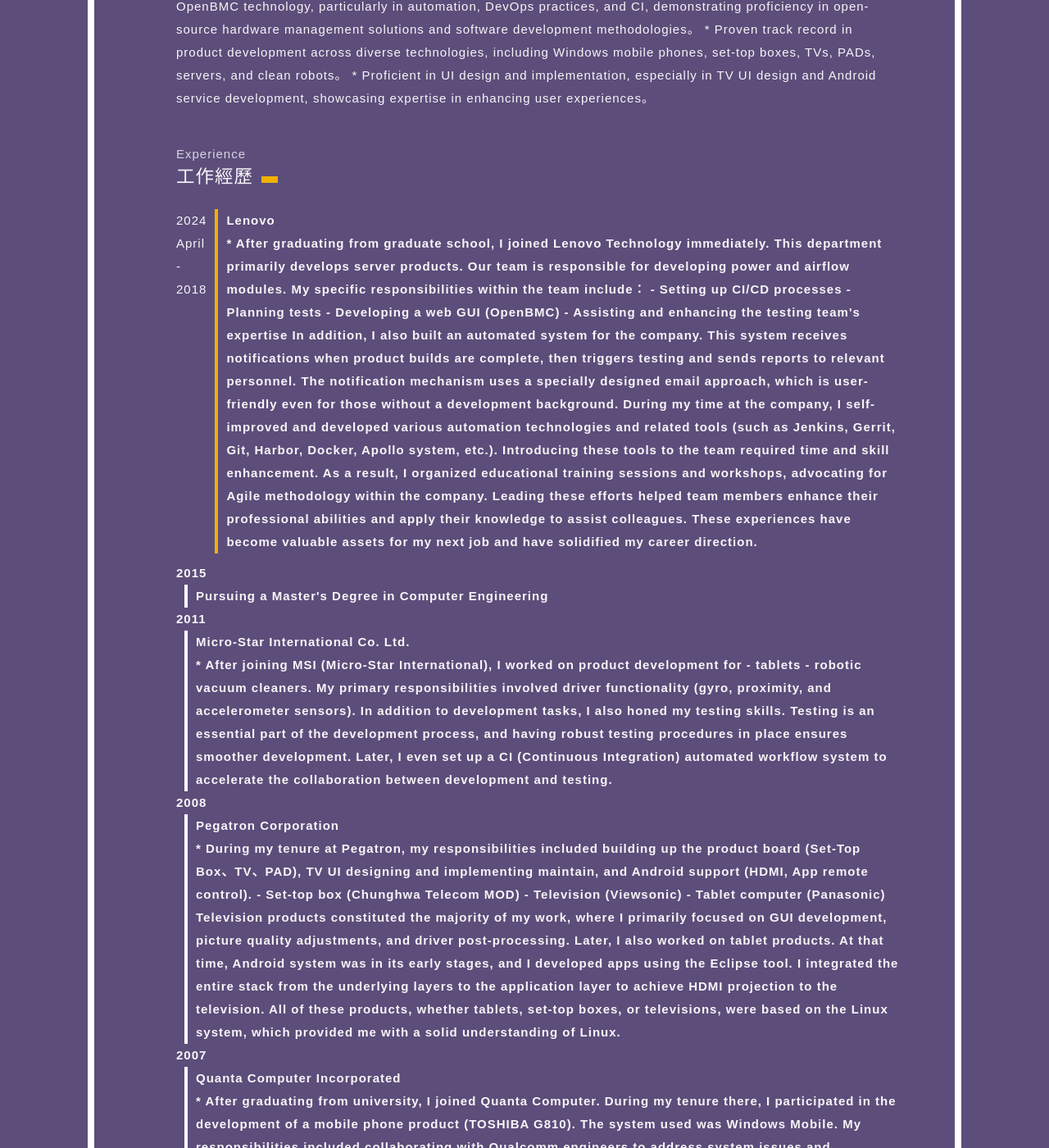
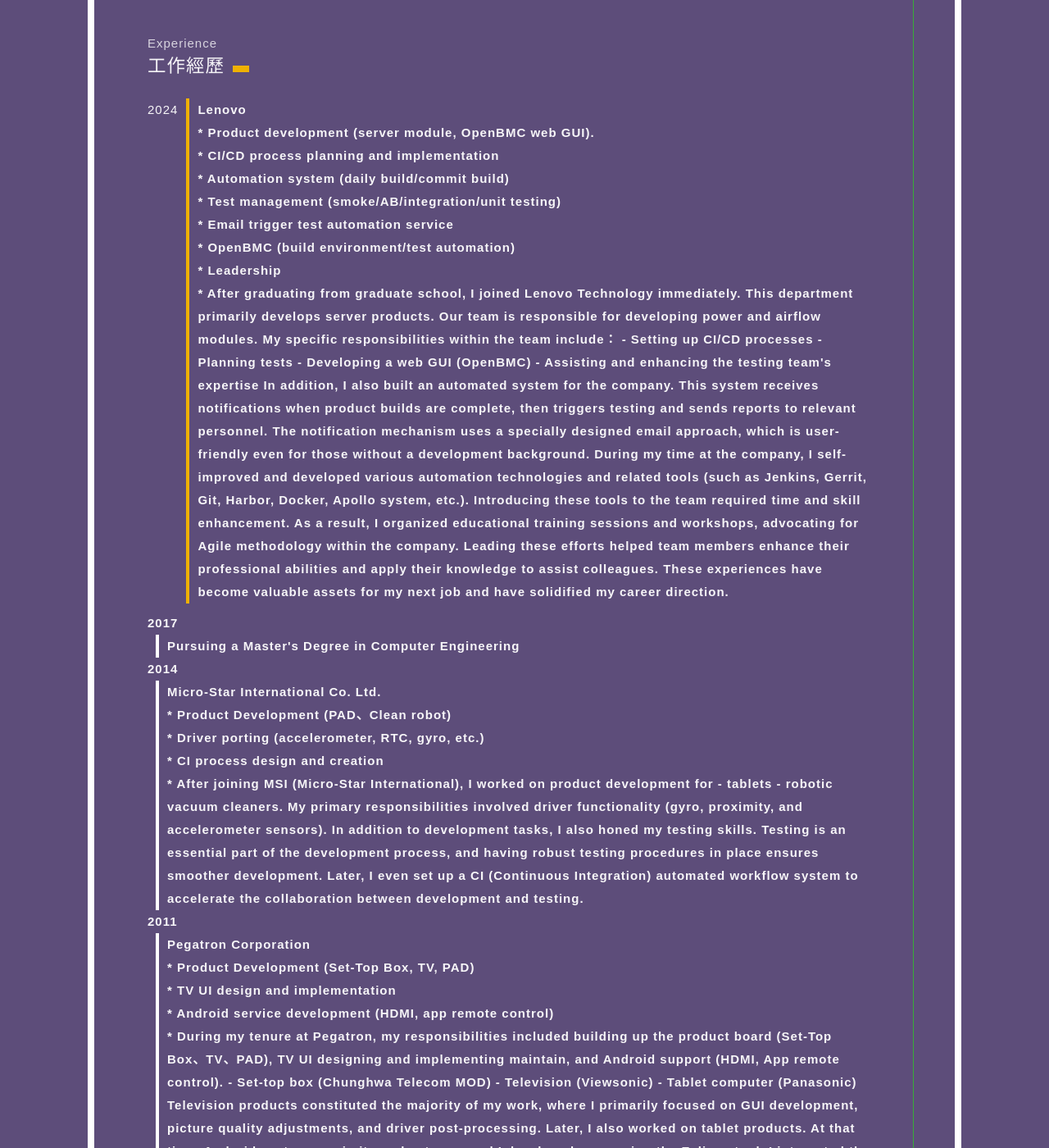
Before and after one commit to gitmaruneko/gitmaruneko.github.io, a Jekyll site: the page personal_detail.html, which Jekyll copies as it is, in a window 1280 px wide and 1400 px high, scrolled down 611 px. Shown: the whole window at 82% size. Built offline with Jekyll 4.4.1, drawn with Linux system fonts in a browser that asks for light colours; some of the changed text lies outside the part shown.

Commit message:
Add detail work history

```diff
--- a/personal_detail.html
+++ b/personal_detail.html
@@ -9,7 +9,7 @@
 
 <body>
   <div class="resume">
-  <div class="right">
+  <div class="left">
     <h1>Brief INTRO</h1>
     <hr>
     <p>I excel at integrating and designing automated systems based on team collaboration and product requirements。 This type of work brings me joy as I feel like I’m helping others, and it motivates me to delve deeper and improve my expertise。 When faced with challenges, I always approach them from multiple angles, carefully considering the overall context, and provide the best solutions based on the current situation。
@@ -30,9 +30,16 @@
       <h4>Experience</h4>
       <h2>工作經歷</h2>
       <ul class="listExperience">
-        <li class="year">2024 April - 2018
+        <li class="year">2024
           <ul>
               <li><b>Lenovo</bb></li>
+              <li>* Product development (server module, OpenBMC web GUI).</li>
+              <li>* CI/CD process planning and implementation</li>
+              <li>* Automation system (daily build/commit build)</li>
+              <li>* Test management (smoke/AB/integration/unit testing)</li>
+              <li>* Email trigger test automation service</li>
+              <li>* OpenBMC (build environment/test automation)</li>
+              <li>* Leadership</li>
               <li>* After graduating from graduate school, I joined Lenovo Technology immediately.
                     This department primarily develops server products.
                     Our team is responsible for developing power and airflow modules.
@@ -57,14 +64,17 @@
                     These experiences have become valuable assets for my next job and have solidified my career direction.</li>
           </ul>
         </li>
-        <li class="year">2015
+        <li class="year">2017
           <ul>
               <li>Pursuing a Master's Degree in Computer Engineering</li>
           </ul>
         </li>
-        <li class="year">2011
+        <li class="year">2014
           <ul>
               <li><b>Micro-Star International Co. Ltd.</b></li>
+              <li>* Product Development (PAD、Clean robot)</li>
+              <li>* Driver porting (accelerometer, RTC, gyro, etc.)</li>
+              <li>* CI process design and creation</li>
               <li>* After joining MSI (Micro-Star International), I worked on product development for
                     - tablets
                     - robotic vacuum cleaners.
@@ -77,9 +87,12 @@
                     the collaboration between development and testing.</li>
           </ul>
         </li>
-        <li class="year">2008
+        <li class="year">2011
           <ul>
             <li><b>Pegatron Corporation</b></li>
+            <li> * Product Development (Set-Top Box, TV, PAD)</li>
+            <li> * TV UI design and implementation</li>
+            <li> * Android service development (HDMI, app remote control)</li>
             <li>* During my tenure at Pegatron, my responsibilities included building up the product board
                   (Set-Top Box、TV、PAD),
                   TV UI designing and implementing maintain, and Android support (HDMI, App remote control).
@@ -90,15 +103,15 @@
                   where I primarily focused on GUI development, picture quality adjustments,
                   and driver post-processing. Later, I also worked on tablet products.
                   At that time, Android system was in its early stages, and I developed apps using the Eclipse tool.
-                  I integrated the entire stack from the underlying layers to the application layer
-                  to achieve HDMI projection to the television.
+                  I integrated the entire stack from the underlying layers to the application layer to achieve HDMI projection to the television.
                   All of these products, whether tablets, set-top boxes, or televisions,
                   were based on the Linux system, which provided me with a solid understanding of Linux.</li>
           </ul>
         </li>
-        <li class="year">2007
+        <li class="year">2008
           <ul>
             <li><b>Quanta Computer Incorporated</b></li>
+            <li>* Responsible for the development of Windows mobile phones and vendor support</li>
             <li>* After graduating from university, I joined Quanta Computer.
                   During my tenure there, I participated in the development of a mobile phone product (TOSHIBA G810).
                   The system used was Windows Mobile. My responsibilities included collaborating with Qualcomm
```
